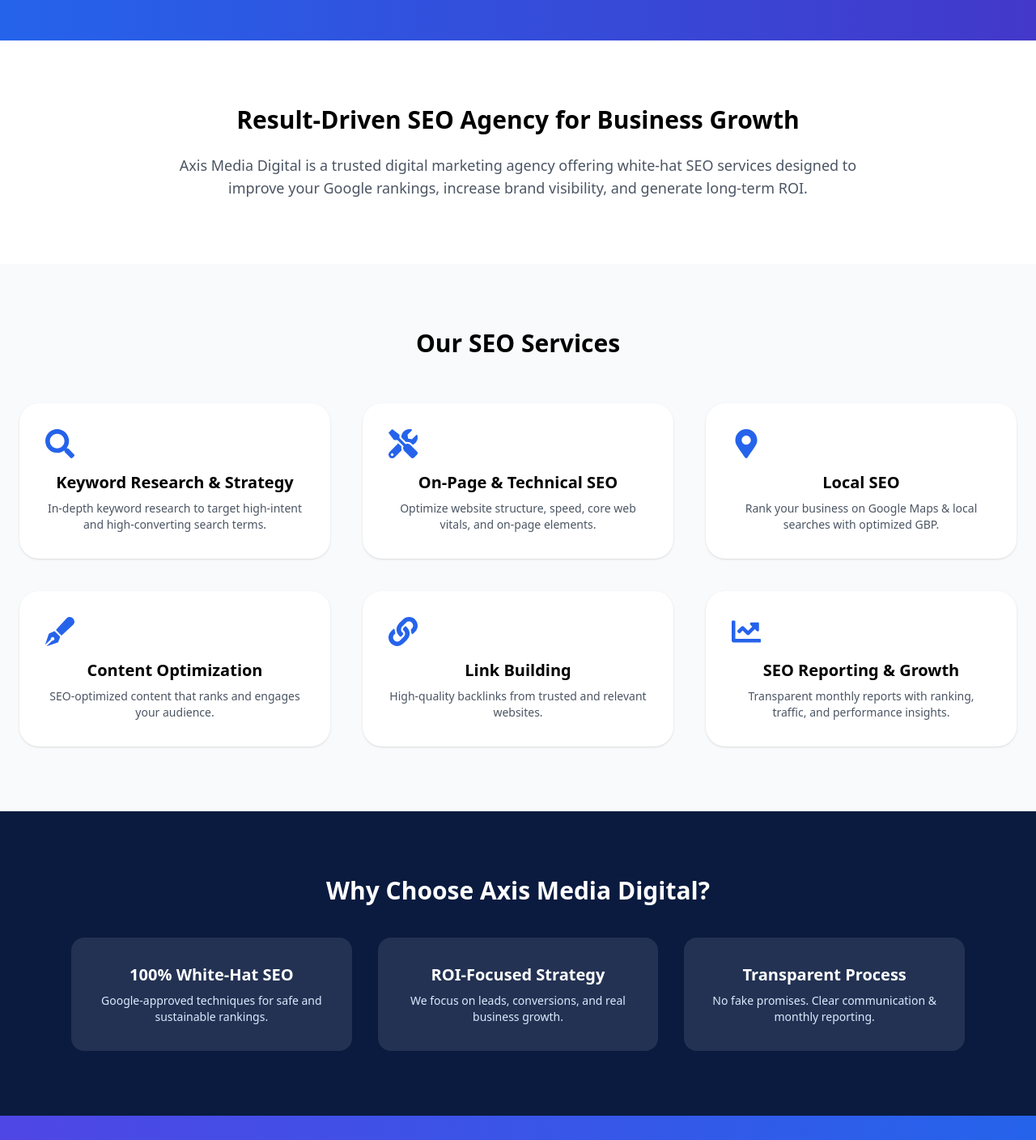
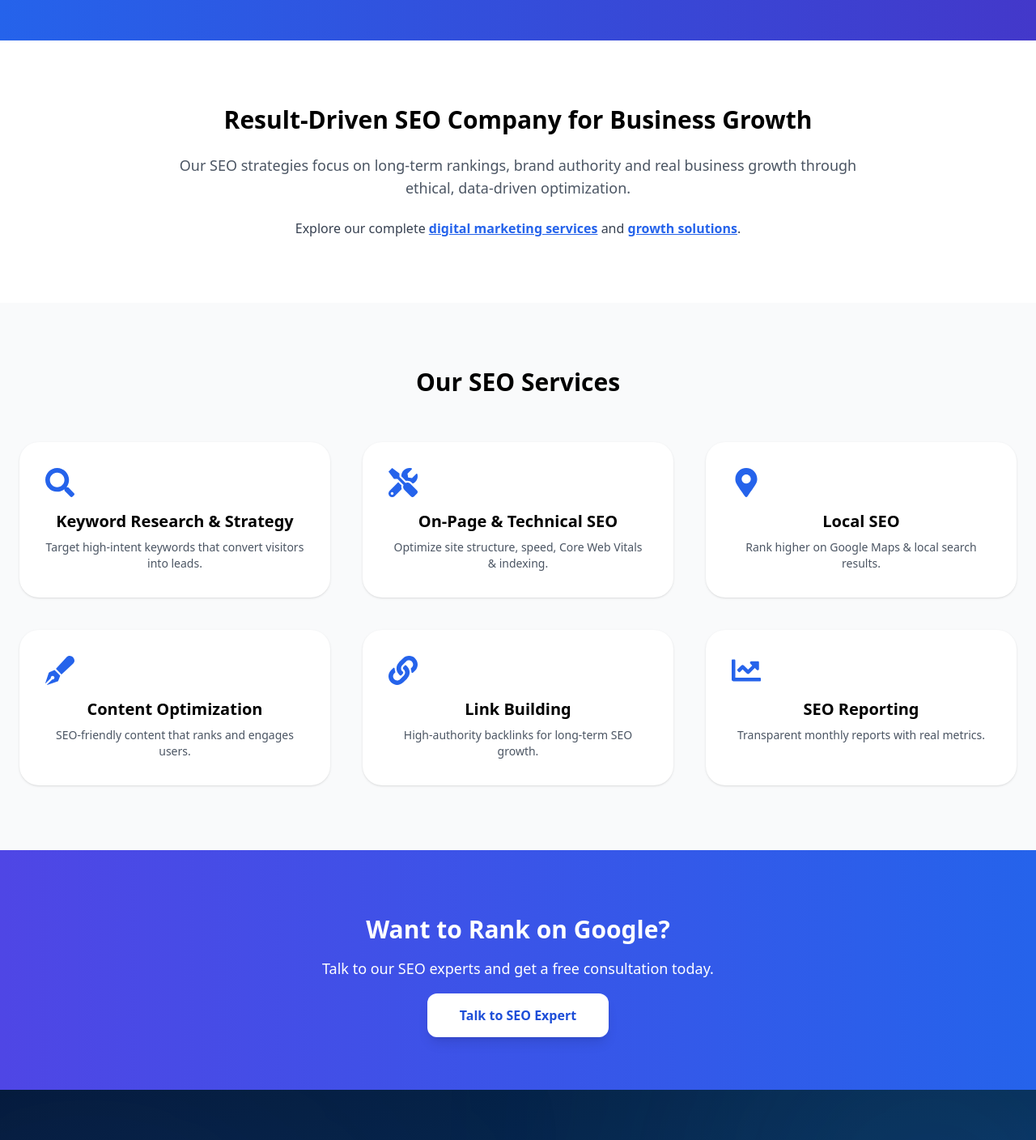
Before and after one commit to companyaxismedia-dev/axis-media-website, a React (Create React App) app: page /seo-services in a window 1280 px wide. Shown: the part 400-1808 px from the top of the page at 81% size. Built offline with nearby package versions, Linux system fonts and the light colour scheme.

Commit message:
Update SeoServicesPage.jsx

```diff
--- a/src/pages/SeoServicesPage.jsx
+++ b/src/pages/SeoServicesPage.jsx
@@ -1,5 +1,6 @@
 import React from "react";
 import { Helmet } from "react-helmet-async";
+import { Link } from "react-router-dom";
 import {
   FaSearch,
   FaTools,
@@ -10,19 +11,78 @@
 } from "react-icons/fa";
 
 export default function SeoServicesPage() {
+
+  /* ================= SCHEMA ================= */
+  const serviceSchema = {
+    "@context": "https://schema.org",
+    "@type": "Service",
+    serviceType: "SEO Services",
+    provider: {
+      "@type": "Organization",
+      name: "Axis Media Digital",
+      url: "https://axismediadigital.com",
+    },
+    areaServed: "India",
+    description:
+      "Professional SEO services in India including technical SEO, on-page SEO, local SEO and content optimization.",
+  };
+
+  const faqSchema = {
+    "@context": "https://schema.org",
+    "@type": "FAQPage",
+    mainEntity: [
+      {
+        "@type": "Question",
+        name: "How long does SEO take to show results?",
+        acceptedAnswer: {
+          "@type": "Answer",
+          text:
+            "SEO usually shows visible improvement within 2–3 months depending on competition and website condition.",
+        },
+      },
+      {
+        "@type": "Question",
+        name: "Do you provide local SEO services?",
+        acceptedAnswer: {
+          "@type": "Answer",
+          text:
+            "Yes, we provide complete local SEO including Google Business Profile optimization and local rankings.",
+        },
+      },
+      {
+        "@type": "Question",
+        name: "Is your SEO process safe?",
+        acceptedAnswer: {
+          "@type": "Answer",
+          text:
+            "Yes, we use 100% white-hat SEO techniques aligned with Google guidelines.",
+        },
+      },
+    ],
+  };
+
   return (
     <>
-      {/* SEO META */}
+      {/* ================= SEO META ================= */}
       <Helmet>
-        <title>SEO Services in India | Axis Media Digital</title>
+        <title>SEO Services in India | SEO Company & Agency – Axis Media</title>
+
         <meta
           name="description"
-          content="Axis Media Digital is a professional SEO company in India helping businesses rank on Google, increase traffic, and generate quality leads."
+          content="Axis Media Digital is a professional SEO company in India offering white-hat SEO services to rank higher on Google, increase organic traffic and generate leads."
         />
+
         <link
           rel="canonical"
           href="https://axismediadigital.com/seo-services"
         />
+
+        <script type="application/ld+json">
+          {JSON.stringify(serviceSchema)}
+        </script>
+        <script type="application/ld+json">
+          {JSON.stringify(faqSchema)}
+        </script>
       </Helmet>
 
       {/* ================= HERO ================= */}
@@ -31,24 +91,27 @@
           <h1 className="text-4xl md:text-5xl font-extrabold mb-6">
             Professional SEO Services in India
           </h1>
+
           <p className="text-lg md:text-xl text-blue-100 max-w-3xl mx-auto">
-            We help businesses rank higher on Google, attract organic traffic,
-            and convert visitors into paying customers.
+            Axis Media Digital is a trusted SEO agency helping businesses rank
+            higher on Google, increase organic traffic and generate quality
+            leads.
           </p>
 
           <div className="mt-10 flex justify-center gap-4 flex-wrap">
-            <a
-              href="/contact"
+            <Link
+              to="/contact"
               className="bg-white text-blue-700 font-semibold px-8 py-4 rounded-xl shadow-lg hover:bg-gray-100 transition"
             >
               Get Free SEO Audit
-            </a>
-            <a
-              href="/portfolio"
+            </Link>
+
+            <Link
+              to="/portfolio"
               className="border border-white px-8 py-4 rounded-xl font-semibold hover:bg-white hover:text-blue-700 transition"
             >
               View Our Work
-            </a>
+            </Link>
           </div>
         </div>
       </section>
@@ -57,12 +120,24 @@
       <section className="py-20 bg-white">
         <div className="max-w-6xl mx-auto px-6 text-center">
           <h2 className="text-3xl font-bold mb-6">
-            Result-Driven SEO Agency for Business Growth
+            Result-Driven SEO Company for Business Growth
           </h2>
+
           <p className="text-gray-600 text-lg max-w-4xl mx-auto">
-            Axis Media Digital is a trusted digital marketing agency offering
-            white-hat SEO services designed to improve your Google rankings,
-            increase brand visibility, and generate long-term ROI.
+            Our SEO strategies focus on long-term rankings, brand authority and
+            real business growth through ethical, data-driven optimization.
+          </p>
+
+          {/* INTERNAL LINKS */}
+          <p className="mt-6 text-gray-700">
+            Explore our complete{" "}
+            <Link to="/services" className="text-blue-600 underline font-semibold">
+              digital marketing services
+            </Link>{" "}
+            and{" "}
+            <Link to="/digital-marketing" className="text-blue-600 underline font-semibold">
+              growth solutions
+            </Link>.
           </p>
         </div>
       </section>
@@ -75,60 +150,18 @@
           </h2>
 
           <div className="grid md:grid-cols-3 gap-10">
-            <ServiceCard
-              icon={<FaSearch />}
-              title="Keyword Research & Strategy"
-              desc="In-depth keyword research to target high-intent and high-converting search terms."
-            />
-            <ServiceCard
-              icon={<FaTools />}
-              title="On-Page & Technical SEO"
-              desc="Optimize website structure, speed, core web vitals, and on-page elements."
-            />
-            <ServiceCard
-              icon={<FaMapMarkerAlt />}
-              title="Local SEO"
-              desc="Rank your business on Google Maps & local searches with optimized GBP."
-            />
-            <ServiceCard
-              icon={<FaPenFancy />}
-              title="Content Optimization"
-              desc="SEO-optimized content that ranks and engages your audience."
-            />
-            <ServiceCard
-              icon={<FaLink />}
-              title="Link Building"
-              desc="High-quality backlinks from trusted and relevant websites."
-            />
-            <ServiceCard
-              icon={<FaChartLine />}
-              title="SEO Reporting & Growth"
-              desc="Transparent monthly reports with ranking, traffic, and performance insights."
-            />
-          </div>
-        </div>
-      </section>
-
-      {/* ================= WHY US ================= */}
-      <section className="py-20 bg-[#0A1B3F] text-white">
-        <div className="max-w-6xl mx-auto px-6 text-center">
-          <h2 className="text-3xl font-bold mb-10">
-            Why Choose Axis Media Digital?
-          </h2>
-
-          <div className="grid md:grid-cols-3 gap-8">
-            <WhyCard
-              title="100% White-Hat SEO"
-              desc="Google-approved techniques for safe and sustainable rankings."
-            />
-            <WhyCard
-              title="ROI-Focused Strategy"
-              desc="We focus on leads, conversions, and real business growth."
-            />
-            <WhyCard
-              title="Transparent Process"
-              desc="No fake promises. Clear communication & monthly reporting."
-            />
+            <ServiceCard icon={<FaSearch />} title="Keyword Research & Strategy"
+              desc="Target high-intent keywords that convert visitors into leads." />
+            <ServiceCard icon={<FaTools />} title="On-Page & Technical SEO"
+              desc="Optimize site structure, speed, Core Web Vitals & indexing." />
+            <ServiceCard icon={<FaMapMarkerAlt />} title="Local SEO"
+              desc="Rank higher on Google Maps & local search results." />
+            <ServiceCard icon={<FaPenFancy />} title="Content Optimization"
+              desc="SEO-friendly content that ranks and engages users." />
+            <ServiceCard icon={<FaLink />} title="Link Building"
+              desc="High-authority backlinks for long-term SEO growth." />
+            <ServiceCard icon={<FaChartLine />} title="SEO Reporting"
+              desc="Transparent monthly reports with real metrics." />
           </div>
         </div>
       </section>
@@ -139,14 +172,14 @@
           Want to Rank on Google?
         </h2>
         <p className="text-lg mb-8">
-          Get a free SEO consultation from our experts today.
+          Talk to our SEO experts and get a free consultation today.
         </p>
-        <a
-          href="/contact"
+        <Link
+          to="/contact"
           className="bg-white text-blue-700 font-semibold px-10 py-4 rounded-xl shadow-lg hover:bg-gray-100 transition"
         >
           Talk to SEO Expert
-        </a>
+        </Link>
       </section>
     </>
   );
@@ -157,20 +190,9 @@
 function ServiceCard({ icon, title, desc }) {
   return (
     <div className="bg-white p-8 rounded-3xl shadow hover:shadow-xl transition text-center">
-      <div className="text-blue-600 text-4xl mb-4 mx-auto">
-        {icon}
-      </div>
+      <div className="text-blue-600 text-4xl mb-4 mx-auto">{icon}</div>
       <h3 className="text-xl font-semibold mb-2">{title}</h3>
       <p className="text-gray-600 text-sm">{desc}</p>
     </div>
   );
 }
-
-function WhyCard({ title, desc }) {
-  return (
-    <div className="bg-white/10 p-8 rounded-2xl">
-      <h3 className="text-xl font-semibold mb-2">{title}</h3>
-      <p className="text-blue-100 text-sm">{desc}</p>
-    </div>
-  );
-}
```
